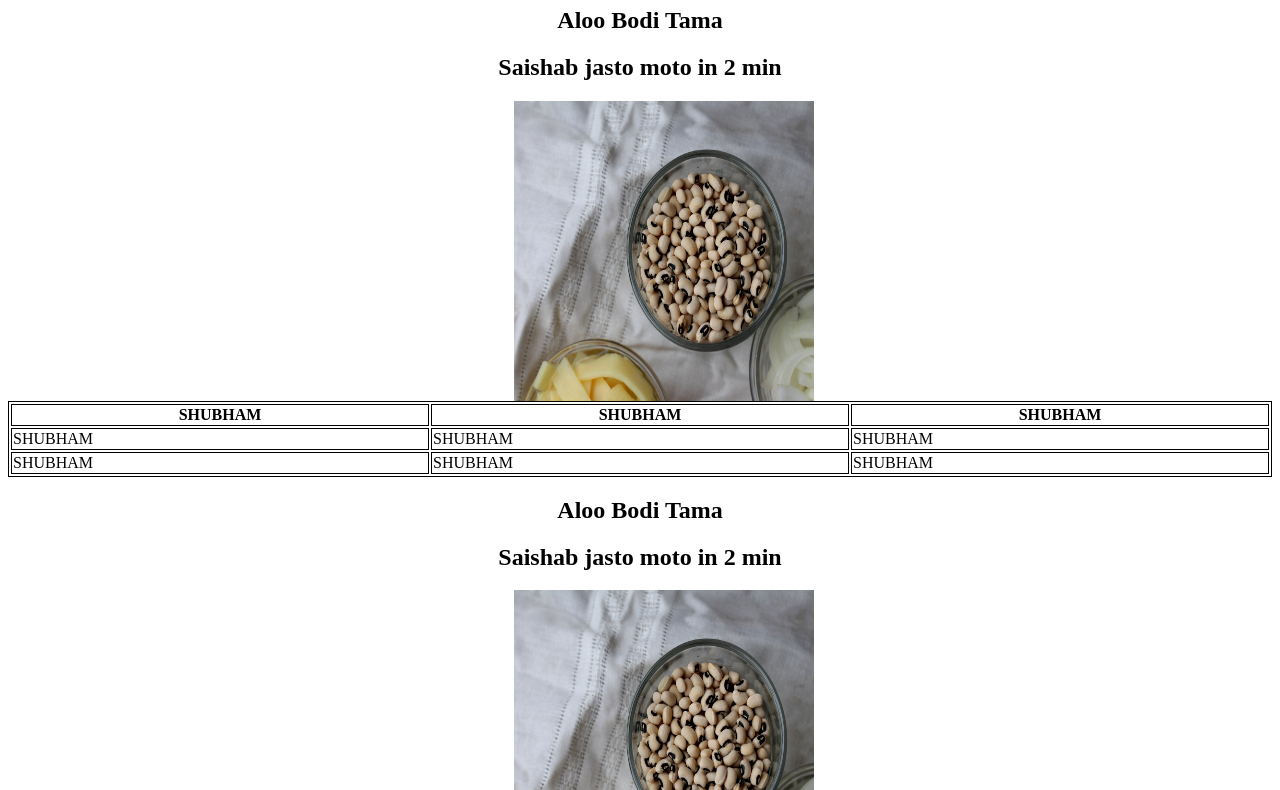
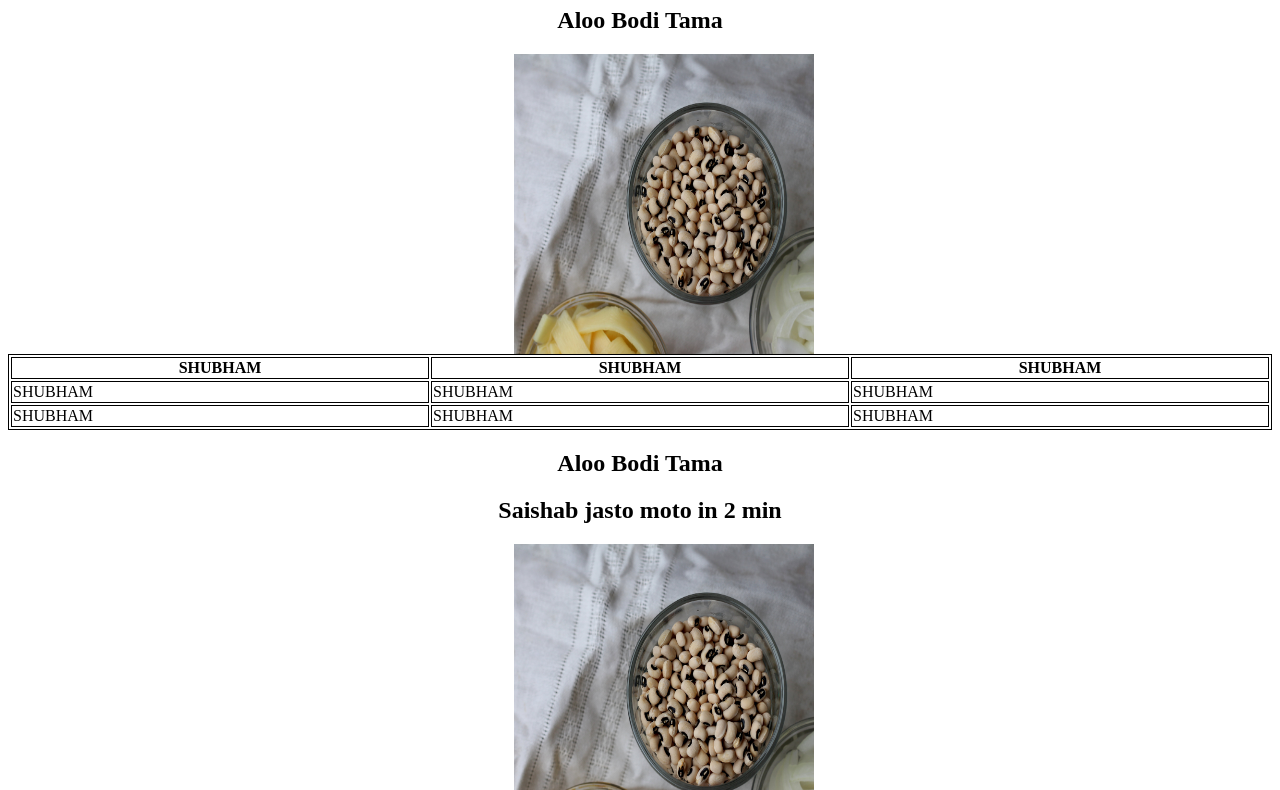
Before and after one commit to PrayasBhatt/SHUBHAM-COMPUTER, a plain HTML site: page index.html in a window 1280 px wide. Shown: the part 73-863 px from the top of the page. Drawn offline with Linux system fonts and the light colour scheme.

Commit message:
Update index.html

```diff
--- a/index.html
+++ b/index.html
@@ -21,7 +21,6 @@ table, th, td {
     <div class="container">
         <div class="container-item" align="center">
             <h2>Aloo Bodi Tama</h2>
-            <h2>Saishab jasto moto in 2 min</h2>
         </div>
         <img src="/alooboditama2.jpg" alt="" align="center" width="300" height="300" style="margin-left: 40%;">
 
```
